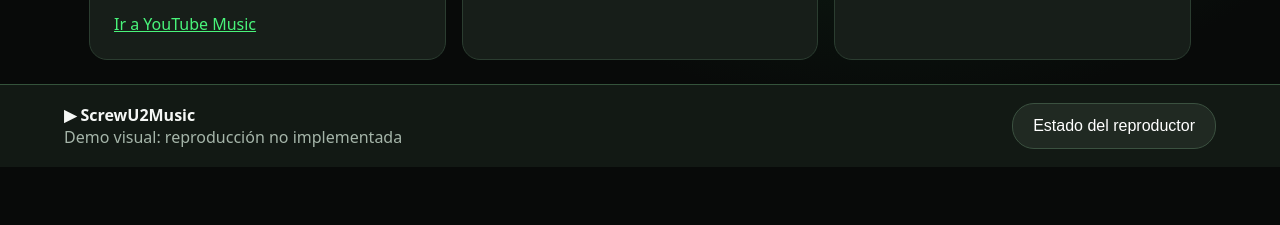
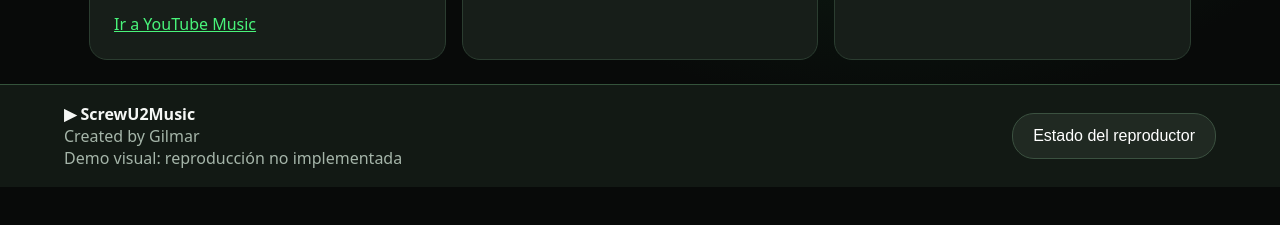
Before and after one commit to Edwingilmar/YTMusic-PS5, a plain HTML site: page prototype/index.html in a window 1280 px wide. Shown: the part 437-662 px from the top of the page. Drawn offline with Linux system fonts and the light colour scheme.

Commit message:
Add Created by Gilmar credit to web prototype

```diff
--- a/prototype/index.html
+++ b/prototype/index.html
@@ -8,7 +8,7 @@
 <section id="home"><h2>Tu música, tu consola.</h2><p class="muted">Interfaz de prueba para ScrewU2Music.</p><div class="grid"><article class="tile"><strong>🎵 YouTube Music</strong><p class="muted">Abre el servicio oficial en un navegador compatible.</p><a href="https://music.youtube.com/" target="_blank" rel="noopener">Ir a YouTube Music</a></article><article class="tile"><strong>🎮 DualSense</strong><p class="muted">Navega con Tab, Shift+Tab y Enter; en esta demo también con las flechas.</p></article><article class="tile"><strong>💚 ScrewU2Music</strong><p class="muted">Logo y estilo visual integrados.</p></article></div></section>
 <section id="search" class="hide"><h2>Buscar música</h2><label for="query">Artista o canción</label><input id="query" placeholder="Escribe una canción o artista"><p><button class="primary" id="find">Buscar en YouTube Music</button></p><p class="note">La búsqueda abre YouTube Music. No se extrae ni reproduce audio mediante una API no autorizada.</p></section>
 <section id="library" class="hide"><h2>Mi biblioteca</h2><p class="muted">Enlaces guardados en este navegador. No sincroniza tu cuenta de YouTube.</p><label for="link">Enlace de YouTube Music</label><input id="link" placeholder="https://music.youtube.com/..."><p><button class="primary" id="save">Guardar enlace</button></p><div class="grid" id="results"></div></section></main>
-<footer><div><strong>▶ ScrewU2Music</strong><div class="muted" id="status">Demo visual: reproducción no implementada</div></div><button id="about">Estado del reproductor</button></footer>
+<footer><div><strong>▶ ScrewU2Music</strong><div class="muted">Created by Gilmar</div><div class="muted" id="status">Demo visual: reproducción no implementada</div></div><button id="about">Estado del reproductor</button></footer>
 <script>
 const buttons=[...document.querySelectorAll('[data-page]')];function show(id){buttons.forEach(b=>b.classList.toggle('active',b.dataset.page===id));document.querySelectorAll('main>section').forEach(s=>s.classList.toggle('hide',s.id!==id))}buttons.forEach(b=>b.addEventListener('click',()=>show(b.dataset.page)));
 document.getElementById('find').addEventListener('click',()=>{const q=document.getElementById('query').value.trim();if(q)window.open('https://music.youtube.com/search?q='+encodeURIComponent(q),'_blank','noopener')});
```
